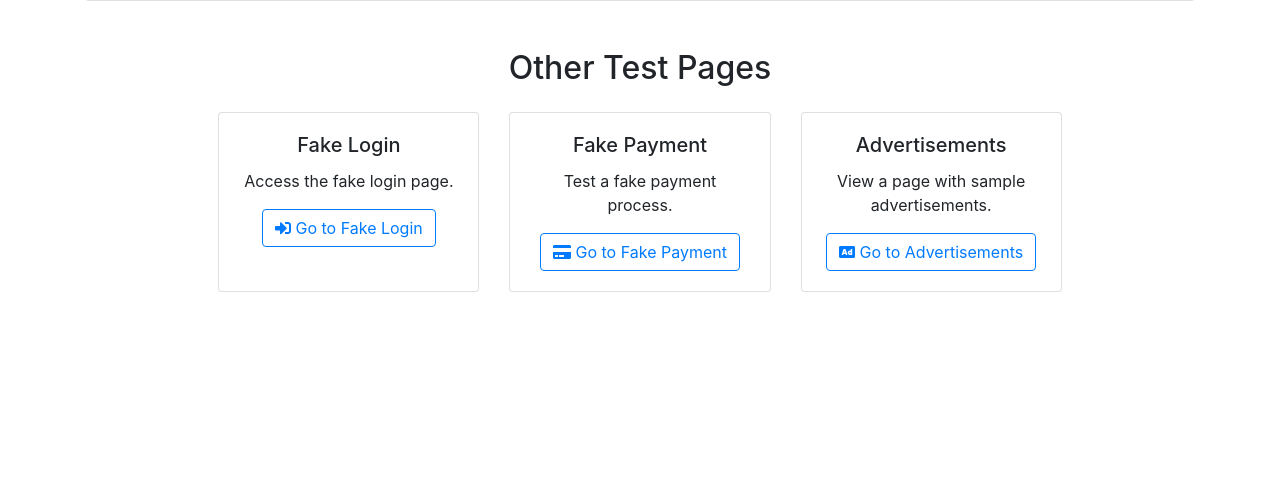
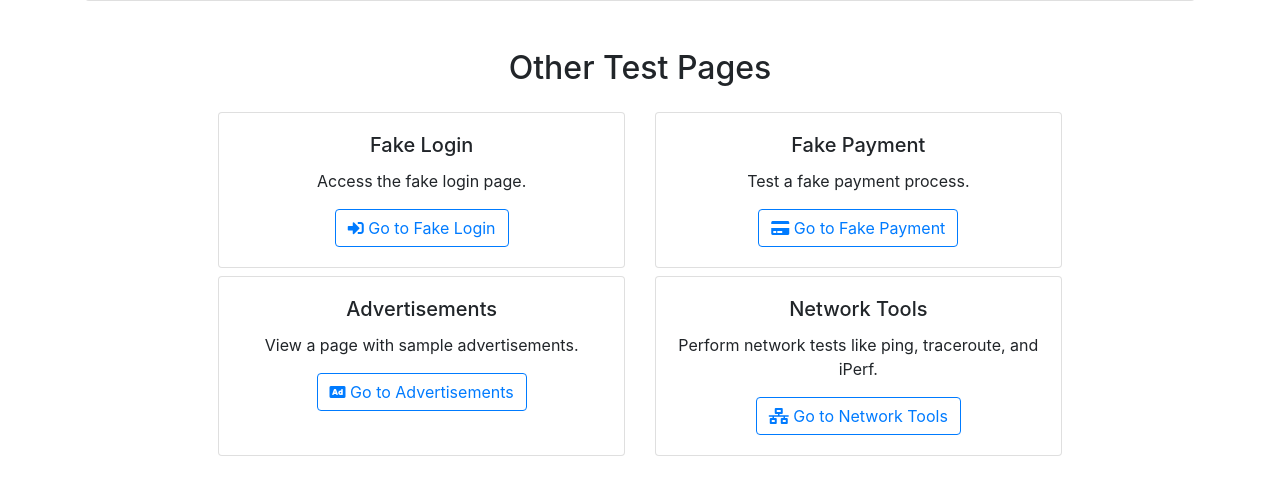
Before and after one commit to ClementLG/WebLab, a Flask app: page / in a window 1280 px wide. Shown: the part 659-1163 px from the top of the page. Before the commit the page ends 951 px from the top, so only its background shows below. Run offline with Flask 3, Linux system fonts and the light colour scheme; some libraries are stand-ins or nearby versions.

Commit message:
adding some network tools

```diff
--- a/web_app/app.py
+++ b/web_app/app.py
@@ -5,6 +5,8 @@ import logging
 from logging.handlers import RotatingFileHandler
 import time
 from werkzeug.utils import secure_filename
+import subprocess  # For executing commands
+from functions import *
 
 app = Flask(__name__)
 app.secret_key = "FakeSecretKey"  # Important pour les sessions et les flash messages
@@ -155,6 +157,101 @@ def uploaded_file(filename):
 def show_ads():
     return render_template('ads.html')
 
+@app.route('/network_tools', methods=['GET', 'POST'])
+def network_tools():
+    result = None
+    tool = request.form.get('tool')
+
+    if request.method == 'POST':
+        target = request.form.get('target')
+        iperf_server = request.form.get('iperf_server')  # Get iperf server input
+        iperf_port = request.form.get('iperf_port')
+        iperf_duration = request.form.get('iperf_duration')
+
+        # **SECURE Input Validation**
+        if not target:
+            result = "Error: Target host/IP is required."
+            return render_template('network_tools.html', result=result, tool=tool)
+
+        # Validate target
+        if not (is_valid_hostname(target) or is_valid_ipv4_address(target) or is_valid_ipv6_address(target)):
+            result = "Error: Invalid target host/IP."
+            return render_template('network_tools.html', result=result, tool=tool)
+
+        # Validate iperf_server (if provided) - Basic check
+        if iperf_server and not (is_valid_hostname(iperf_server) or is_valid_ipv4_address(iperf_server) or is_valid_ipv6_address(iperf_server)):
+            result = "Error: Invalid iPerf server address."
+            return render_template('network_tools.html', result=result, tool=tool)
+
+        # Validate iperf_port and iperf_duration (basic checks)
+        if iperf_port:
+            try:
+                iperf_port = int(iperf_port)
+                if not 1 <= iperf_port <= 65535:  # Valid port range
+                    result = "Error: Invalid iPerf port number."
+                    return render_template('network_tools.html', result=result, tool=tool)
+            except ValueError:
+                result = "Error: Invalid iPerf port number."
+                return render_template('network_tools.html', result=result, tool=tool)
+
+        if iperf_duration:
+            try:
+                iperf_duration = int(iperf_duration)
+                if not iperf_duration > 0:
+                    result = "Error: Invalid iPerf duration."
+                    return render_template('network_tools.html', result=result, tool=tool)
+            except ValueError:
+                result = "Error: Invalid iPerf duration."
+                return render_template('network_tools.html', result=result, tool=tool)
+
+        if tool == 'ping':
+            try:
+                command = ['ping', '-c', '4', target]
+                process = subprocess.Popen(command, stdout=subprocess.PIPE,
+                                           stderr=subprocess.PIPE)
+                stdout, stderr = process.communicate()
+                result = stdout.decode() + stderr.decode()
+            except Exception as e:
+                result = f"Error: {e}"
+
+        elif tool == 'traceroute':
+            try:
+                # Check if traceroute is available and use the appropriate command
+                if os.name == 'nt':  # Windows
+                    command = ['tracert', target]
+                else:  # Unix-like systems (Linux, macOS)
+                    traceroute_path = '/bin/traceroute'
+                    if not os.path.exists(traceroute_path):
+                        result = f"Error: traceroute command not found at {traceroute_path} or /usr/sbin/traceroute"
+                        return render_template('network_tools.html', result=result, tool=tool)
+                    command = [traceroute_path, target]
+                process = subprocess.Popen(command, stdout=subprocess.PIPE,
+                                           stderr=subprocess.PIPE)
+                stdout, stderr = process.communicate()
+                result = stdout.decode() + stderr.decode()
+            except Exception as e:
+                result = f"Error: {e}"
+
+        elif tool == 'iperf':
+            iperf_command = ['iperf3', '-c', target]
+            if iperf_server:
+                iperf_command.extend(['-s', iperf_server])  # Corrected flag
+            if iperf_port:
+                iperf_command.extend(['-p', str(iperf_port)])  # Add port
+            if iperf_duration:
+                iperf_command.extend(['-t', str(iperf_duration)])  # Add duration
+            try:
+                process = subprocess.Popen(iperf_command, stdout=subprocess.PIPE,
+                                           stderr=subprocess.PIPE)
+                stdout, stderr = process.communicate()
+                result = stdout.decode() + stderr.decode()
+            except Exception as e:
+                result = f"Error: {e}"
+        else:
+            result = "Error: Invalid tool selected."
+
+    return render_template('network_tools.html', result=result, tool=tool)
+
 @app.errorhandler(404)
 def page_not_found(e):
     return render_template('404.html'), 404
--- a/web_app/templates/index.html
+++ b/web_app/templates/index.html
@@ -65,7 +65,8 @@
                             <tbody>
                                 {% for file in files %}
                                 <tr>
-                                        <td><input type="checkbox" name="selected_files" value="{{ file.name }}{{ file.ext }}"></td>
+                                    <td><input type="checkbox" name="selected_files"
+                                            value="{{ file.name }}{{ file.ext }}"></td>
                                     <td>
                                         {% if file.ext in ['.mp4', '.webm', '.ogg'] %}
                                         <a href="{{ url_for('show_video', filename=file.name + file.ext) }}">
@@ -93,7 +94,7 @@
         </div>
     </div>
 
-    <div class="mt-5 mb-5">
+    <div class="mt-5 mb-2">
         <h2 class="text-center mb-4">Other Test Pages</h2>
         <div class="row justify-content-center">
             <div class="col-md-8">
@@ -116,6 +117,16 @@
                             </a>
                         </div>
                     </div>
+                </div>
+
+            </div>
+        </div>
+    </div>
+
+    <div class="mt-2 mb-5">
+        <div class="row justify-content-center">
+            <div class="col-md-8">
+                <div class="card-deck">
                     <div class="card">
                         <div class="card-body text-center">
                             <h5 class="card-title">Advertisements</h5>
@@ -125,6 +136,17 @@
                             </a>
                         </div>
                     </div>
+                    <div class="card">
+                        <div class="card-body text-center">
+                            <h5 class="card-title">Network Tools</h5>
+                            <p class="card-text">Perform network tests like ping, traceroute, and iPerf.</p>
+                            <a href="{{ url_for('network_tools') }}" class="btn btn-outline-primary">
+                                <i class="fas fa-network-wired me-2"></i> Go to Network Tools
+                            </a>
+                        </div>
+                    </div>
+                </div>
+
             </div>
         </div>
     </div>
```
Also changed, not shown: web_app/functions.py (added, +38 -0 lines), web_app/templates/network_tools.html (added, +101 -0 lines). Lines whose indentation alone changed are shown as unchanged.
